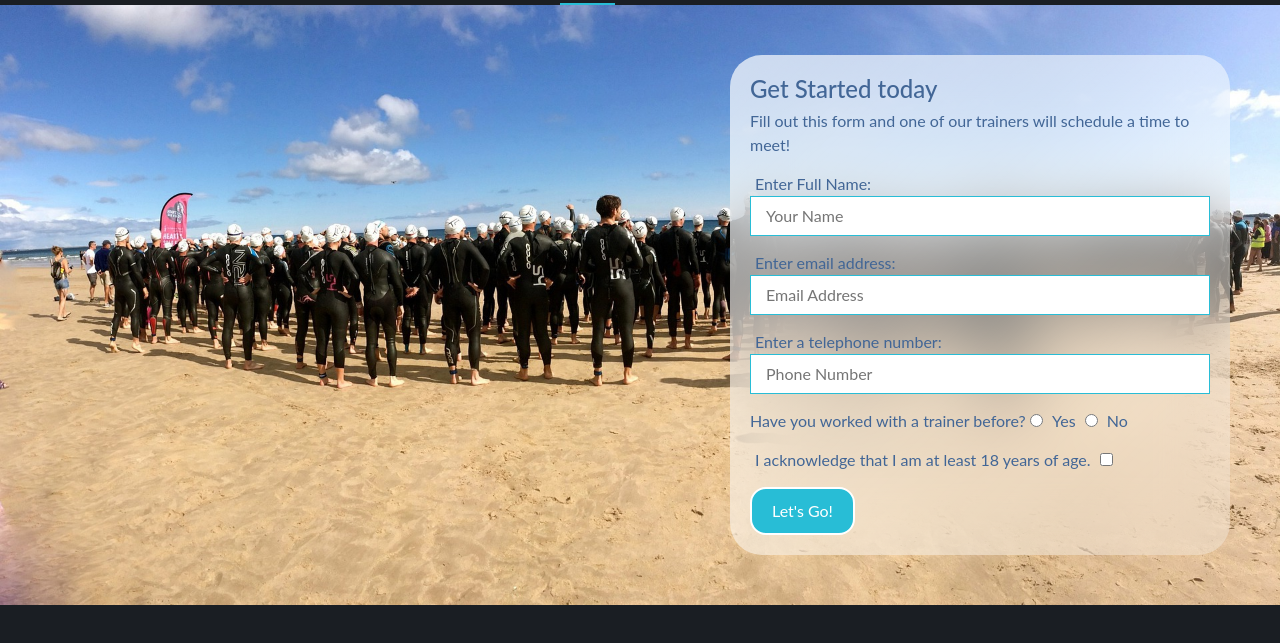
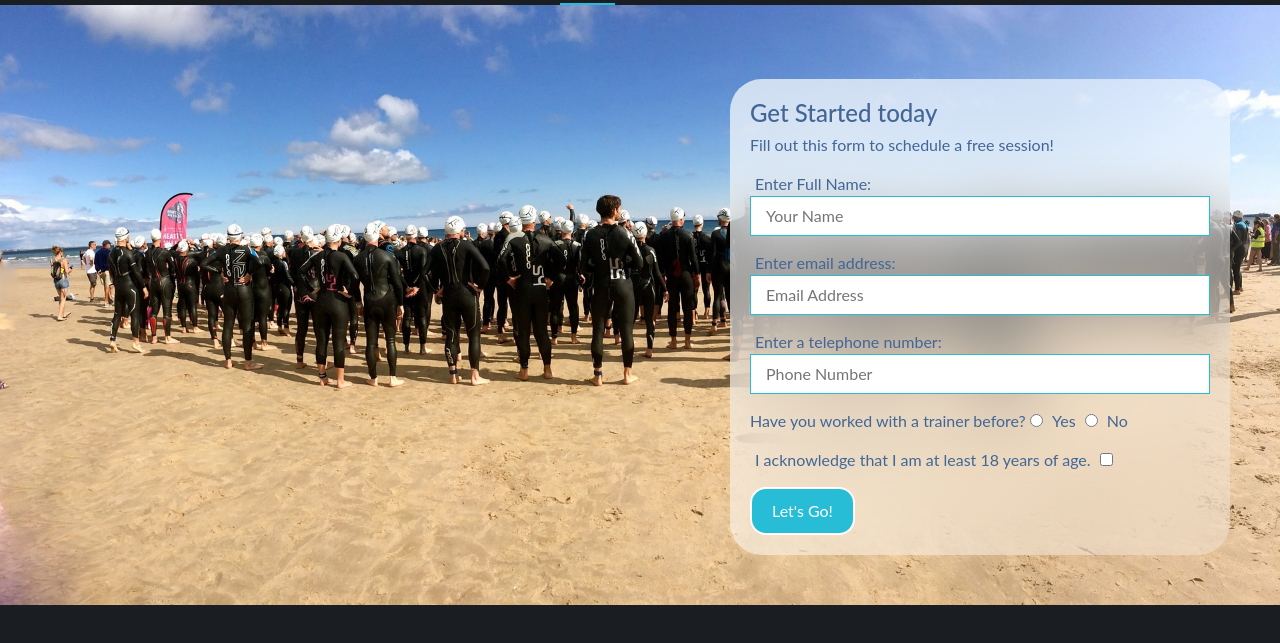
Before and after one commit to sstevens22/Seaside-Fitness, a plain HTML site: page index.html in a window 1280 px wide. Shown: the part 61-704 px from the top of the page. Drawn offline with nearby package versions, Linux system fonts and the light colour scheme.

Commit message:
edited form

```diff
--- a/index.html
+++ b/index.html
@@ -40,7 +40,7 @@
  <section class="hero">
     <div class="inquiry-form">
         <h3>Get Started today</h3>
-        <p> Fill out this form and one of our trainers will schedule a time to meet!</p>
+        <p> Fill out this form to schedule a free session!</p>
     <form>
         <label for="name">Enter Full Name:</label>
         <input type="text" placeholder="Your Name" name="name" id="name" class="form-input" />
```
